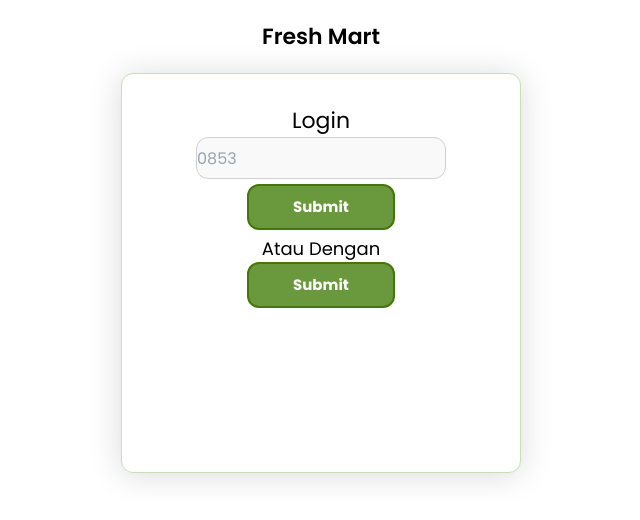
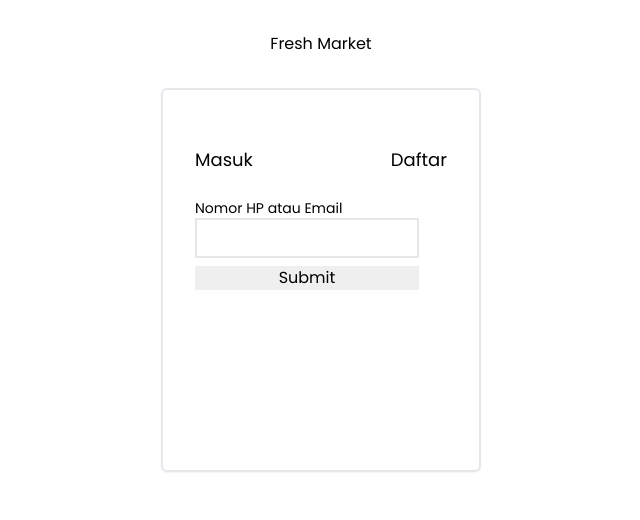
Before and after one commit to jakartalabs/FULLSTACK_WEB_BATCH_2, a React (Create React App) app in the folder day-5/fresh-market/: page /login in a window 1280 px wide. Shown: the top 520 px of the page, without its empty margins (319-959 px from the left). Built offline with nearby package versions, Linux system fonts and the light colour scheme.

Commit message:
create initial tailwind

```diff
--- a/day-5/fresh-market/src/app.scss
+++ b/day-5/fresh-market/src/app.scss
@@ -1,115 +1,115 @@
 
 @import url('https://fonts.googleapis.com/css2?family=Poppins:ital,wght@0,100;0,200;0,300;0,400;0,500;0,600;0,700;0,800;0,900;1,100;1,200;1,300;1,400;1,500;1,600;1,700;1,800;1,900&display=swap');
-$green-100: #6A983C;
-$green-75: #46760A;
-$green-50: #92C064;
-$green-25: #C8DEB3;
-$green-10: #F4F8EC;
+// $green-100: #6A983C;
+// $green-75: #46760A;
+// $green-50: #92C064;
+// $green-25: #C8DEB3;
+// $green-10: #F4F8EC;
 
 
 body{
   font-family: Poppins;
 }
 
-.register-left{
-  // border: 1px solid $green-100;
-  width: 400px;
-  height: 400px;
-}
+// .register-left{
+//   // border: 1px solid $green-100;
+//   width: 400px;
+//   height: 400px;
+// }
 
-.align-center{
-  margin: 0 auto;
-}
+// .align-center{
+//   margin: 0 auto;
+// }
 
-.register-right{
-  border: 1px solid $green-25;
-  width: 400px;
-  height: 400px;
-  display: flex;;
-  flex-direction: column;
-  align-items: center;
-  padding: 30px;
-  background: #FFFFFF;
-  box-shadow: 0px 2px 32px rgba(0, 0, 0, 0.15);
-  border-radius: 12px;
-}
+// .register-right{
+//   border: 1px solid $green-25;
+//   width: 400px;
+//   height: 400px;
+//   display: flex;;
+//   flex-direction: column;
+//   align-items: center;
+//   padding: 30px;
+//   background: #FFFFFF;
+//   box-shadow: 0px 2px 32px rgba(0, 0, 0, 0.15);
+//   border-radius: 12px;
+// }
 
-.register-wrap{
-  display: flex;
-  // align-items:center;
-  flex-direction: row;
-  justify-content: center;
-}
+// .register-wrap{
+//   display: flex;
+//   // align-items:center;
+//   flex-direction: row;
+//   justify-content: center;
+// }
 
-.login-wrap{
-  display: flex;
-  // align-items:center;
-  flex-direction: row;
-  justify-content: center;
-}
+// .login-wrap{
+//   display: flex;
+//   // align-items:center;
+//   flex-direction: row;
+//   justify-content: center;
+// }
 
-.login-box{
-  border: 1px solid $green-25;
-  width: 400px;
-  height: 400px;
-  display: flex;;
-  flex-direction: column;
-  align-items: center;
-  padding: 30px;
-  background: #FFFFFF;
-  box-shadow: 0px 2px 32px rgba(0, 0, 0, 0.15);
-  border-radius: 12px;
-}
+// .login-box{
+//   border: 1px solid $green-25;
+//   width: 400px;
+//   height: 400px;
+//   display: flex;;
+//   flex-direction: column;
+//   align-items: center;
+//   padding: 30px;
+//   background: #FFFFFF;
+//   box-shadow: 0px 2px 32px rgba(0, 0, 0, 0.15);
+//   border-radius: 12px;
+// }
 
 
-.register-logo{
-  display: flex;
-  // align-items:center;
-  flex-direction: row;
-  justify-content: center;
-  margin-top: 20px;
-  margin-bottom: 20px;
-  font-family: Poppins;
-  font-style: normal;
-  font-weight: 600;
-  font-size: 22px;
-  line-height: 33px;
-}
+// .register-logo{
+//   display: flex;
+//   // align-items:center;
+//   flex-direction: row;
+//   justify-content: center;
+//   margin-top: 20px;
+//   margin-bottom: 20px;
+//   font-family: Poppins;
+//   font-style: normal;
+//   font-weight: 600;
+//   font-size: 22px;
+//   line-height: 33px;
+// }
 
 
-h1{
-  font-size: 22px;
-}
+// h1{
+//   font-size: 22px;
+// }
 
-h2{
-  font-size: 20px;
-}
+// h2{
+//   font-size: 20px;
+// }
 
-h3{
-  font-size: 18px;
-}
+// h3{
+//   font-size: 18px;
+// }
 
-input[type=text]{
-  height: 42px;
-  width: 250px;
-  background: #F9F9F9;
-  border: 1px solid #D1D1D1;
-  box-sizing: border-box;
-  border-radius: 12px;
-}
+// input[type=text]{
+//   height: 42px;
+//   width: 250px;
+//   background: #F9F9F9;
+//   border: 1px solid #D1D1D1;
+//   box-sizing: border-box;
+//   border-radius: 12px;
+// }
 
-.btn{
-  width: 148px;
-  height: 46px;
-  background: #6A983C;
-  /* C2/B */
-  border: 2px solid #46760A;
-  box-sizing: border-box;
-  border-radius: 12px;
-  color: #fff;
-  font-family: Poppins;
-  font-style: normal;
-  font-weight: bold;
-  font-size: 15px;
-  line-height: 22px;
-}
+// .btn{
+//   width: 148px;
+//   height: 46px;
+//   background: #6A983C;
+//   /* C2/B */
+//   border: 2px solid #46760A;
+//   box-sizing: border-box;
+//   border-radius: 12px;
+//   color: #fff;
+//   font-family: Poppins;
+//   font-style: normal;
+//   font-weight: bold;
+//   font-size: 15px;
+//   line-height: 22px;
+// }
--- a/day-5/fresh-market/src/pages/Login.js
+++ b/day-5/fresh-market/src/pages/Login.js
@@ -3,22 +3,18 @@ import React, { Component } from 'react'
 export class Login extends Component {
   render() {
     return (
-      <div className="container">
-        <div className="row">
-          <div className="register-logo">
-            Fresh Mart
-          </div>
-        </div>
-        <div className="row login-wrap">
-          <div className="login-box">
-            <h1 style={{ margin: '0px' }}>Login</h1>
-            <form onSubmit={this.handleSubmit} style={{ display: 'flex', flexDirection: 'column', alignItems: 'center'}}>
-              <input type="text" name="emailPhone" placeholder="0853" ref={this.email} />
-              <input type="submit" className="btn" value="Submit" name="Login"  style={{ margin: '5px'}}/>
-            </form>
-            <h3>Atau Dengan</h3>
-            <input type="submit" className="btn" value="Submit" name="Login" />
-
+      <div className="w-full">
+        <div className="flex justify-center my-8 flex-col flex-wrap items-center">
+          <p>Fresh Market</p>
+          <div className="box-border h-96 w-80 p-4 border-2 mt-8 shadow-sm rounded-md">
+            <div className="flex flex-row justify-between mt-10 px-4">
+              <h1 className="text-lg">Masuk</h1> <h1 className="text-lg">Daftar</h1>
+            </div>
+            <div className="flex flex-col mt-6 mx-4 ">
+              <label className="text-sm">Nomor HP atau Email</label>
+              <input type="text" className="w-56 h-10 border-2" value=""/>
+              <input type="submit" className="w-56 mt-2" name="login"/>
+            </div>
           </div>
         </div>
       </div>
```
